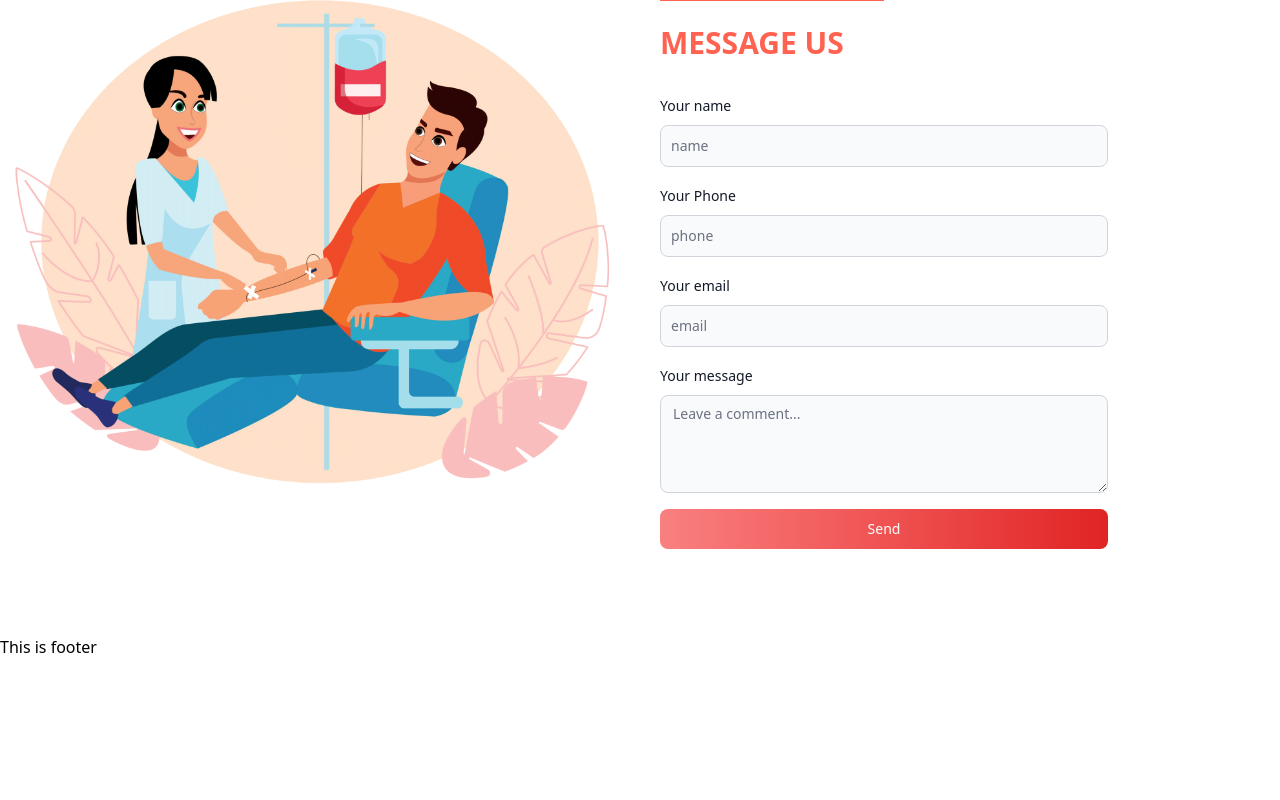
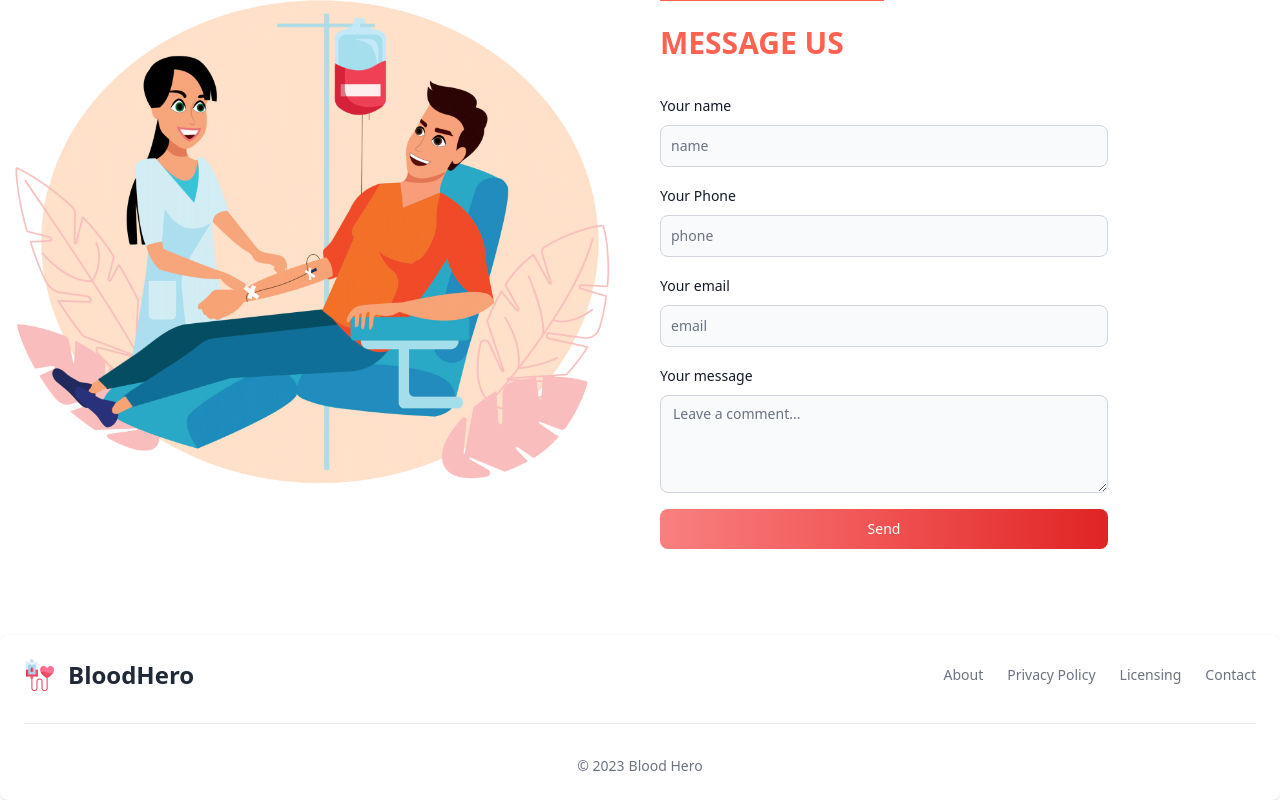
Before and after one commit to mamun-prodhan/blood-heros-client, a React (Vite) app: page / in a window 1280 px wide. Shown: the part 1922-2722 px from the top of the page. Before the commit the page ends 2581 px from the top, so only its background shows below. Built offline with nearby package versions, Linux system fonts and the light colour scheme.

Commit message:
footer implemented

```diff
--- a/src/Pages/Shared/Footer/Footer.jsx
+++ /dev/null
@@ -1,9 +0,0 @@
-const Footer = () => {
-  return (
-    <div>
-      <h2>This is footer</h2>
-    </div>
-  );
-};
-
-export default Footer;
--- /dev/null
+++ b/src/Pages/Shared/Footer/Footerr.jsx
@@ -0,0 +1,29 @@
+import { Footer } from "flowbite-react";
+import logo from "../../../assets/logo.png";
+
+const Footerr = () => {
+  return (
+    <Footer container>
+      <div className="w-full text-center">
+        <div className="w-full justify-between sm:flex sm:items-center sm:justify-between">
+          <Footer.Brand
+            href="https://www.youtube.com/"
+            src={logo}
+            alt="bloodhero"
+            name="BloodHero"
+          />
+          <Footer.LinkGroup>
+            <Footer.Link href="#">About</Footer.Link>
+            <Footer.Link href="#">Privacy Policy</Footer.Link>
+            <Footer.Link href="#">Licensing</Footer.Link>
+            <Footer.Link href="#">Contact</Footer.Link>
+          </Footer.LinkGroup>
+        </div>
+        <Footer.Divider />
+        <Footer.Copyright href="#" by="Blood Hero" year={2023} />
+      </div>
+    </Footer>
+  );
+};
+
+export default Footerr;
--- a/src/layout/Root.jsx
+++ b/src/layout/Root.jsx
@@ -1,6 +1,6 @@
 import { Outlet } from "react-router-dom";
 import MenuBar from "../Pages/Shared/MenuBar/MenuBar";
-import Footer from "../Pages/Shared/Footer/Footer";
+import Footerr from "../Pages/Shared/Footer/Footerr";
 
 const Root = () => {
   return (
@@ -9,7 +9,7 @@ const Root = () => {
       <div className="flex-grow">
         <Outlet></Outlet>
       </div>
-      <Footer></Footer>
+      <Footerr></Footerr>
     </div>
   );
 };
```
